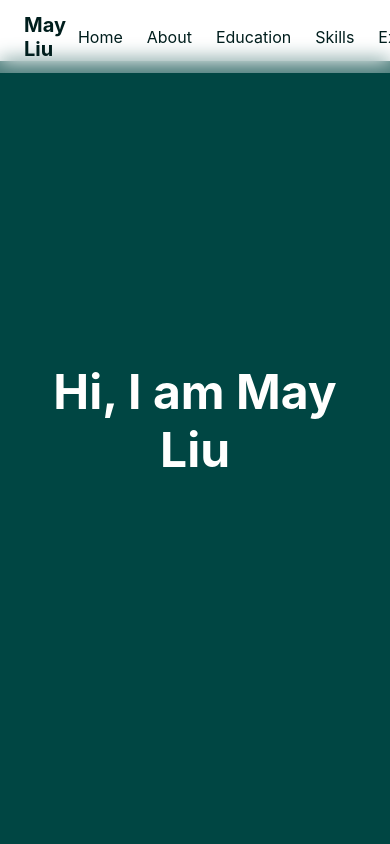
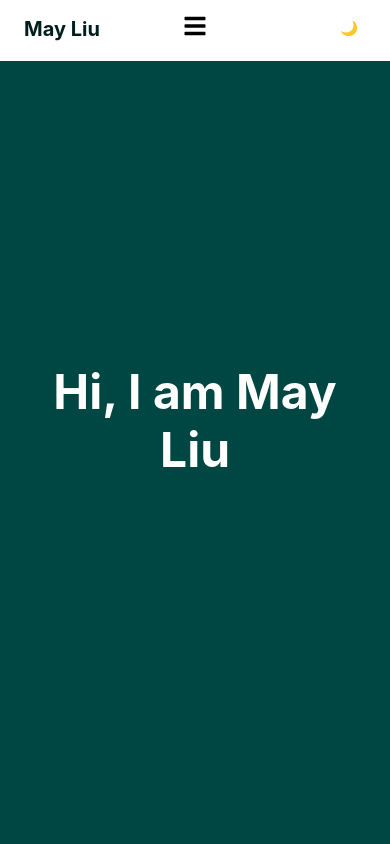
Before and after one commit to MayMobius/Personal-Website, a React (Create React App) app: page / in a window 390 px wide. Shown: the top 844 px of the page. Built offline with nearby package versions, Linux system fonts and the light colour scheme.

Commit message:
修改了header适配手机宽度，新增下来导航栏

```diff
--- a/src/components/Header.css
+++ b/src/components/Header.css
@@ -77,6 +77,7 @@ main {
 
 /* 导航链接 */
 .site-header .nav-links a {
+  margin-left: auto;
   margin: 0 0.75rem;
   font-size: 1rem;
   text-decoration: none;
@@ -88,6 +89,9 @@ main {
 
 /* 主题切换按钮 */
 .site-header .theme-toggle {
+  display: inline-flex;
+  align-items: center;
+  gap: 0.5rem;
   padding: 0.5rem 1rem;
   border: none;
   border-radius: 12px;
@@ -95,6 +99,8 @@ main {
   cursor: pointer;
   transition: background-color 0.3s ease, transform 0.2s;
   backdrop-filter: blur(10px);
+  flex-shrink: 0;       /* 不被 flex 容器压缩 */
+  white-space: nowrap;
 }
 .site-header.bright .theme-toggle {
   background-color: rgba(255, 255, 255, 0.3);
@@ -105,3 +111,75 @@ main {
 .site-header .theme-toggle:hover {
   transform: scale(1.05);
 }
+
+
+/* 汉堡图标，默认隐藏 */
+.mobile-menu-icon {
+  display: none;
+  font-size: 1.5rem;
+  cursor: pointer;
+  color: inherit; /* 跟随主题文字色 */
+}
+
+/* 移动端（≤768px） 折叠导航 & 汉堡图标可见 */
+@media (max-width: 768px) {
+
+  /* 显示汉堡按钮 */
+  .mobile-menu-icon {
+    display: block;
+  }
+
+  /* ——————— 移动端折叠导航 ——————— */
+/* —— 针对移动端：宽度小于 768px —— */
+@media (max-width: 768px) {
+  /* 隐藏原来的横排 nav，显示“汉堡”图标（假设你已经有切换 open 类的逻辑） */
+  .site-header .nav-links {
+    position: absolute;
+    top: 100%;               /* Header 正好下面 */
+    left: 50%;               /* 水平居中 */
+    transform: translateX(-50%);
+    width: 90%;              /* 留一点边距 */
+    max-width: 360px;
+    background-color: color-mix(in srgb, var(--ill-secondary) 98%, transparent); /* 次级背景色 */
+    border-radius: 8px;
+    box-shadow: 0 4px 12px rgba(0,0,0,0.1);
+    transition: visibility 0s linear 0.3s, opacity 0.3s ease;
+    padding: 1rem 0;
+    display: flex;
+    flex-direction: column;
+    align-items: center;
+    visibility: hidden;
+    opacity: 0;
+    z-index: 1001;           /* 确保在 header 之上，但不会盖住 header 自身 */
+  }
+  .site-header .nav-links.open {
+    visibility: visible;
+    opacity: 1;
+    transition-delay: 0s;
+  }
+
+  /* 每个链接垂直排列并加大触控面积 */
+  .site-header .nav-links a {
+    margin: 0.75rem 0;
+    font-size: 1.1rem;
+  }
+
+    .site-header .mobile-menu-icon {
+    position: absolute;
+    top: 50%;
+    left: 50%;
+    transform: translate(-50%, -50%);
+    z-index: 1002; /* 确保在 nav-links 和 theme-toggle 之上 */
+  }
+
+  .site-header .theme-toggle .tt-label {
+    display: none;
+  }
+
+  /* 2. 保持主题切换按钮在 header 右侧，不要放进菜单 */
+ .site-header .theme-toggle {
+    order: 2;     /* 把按钮推到最右 */
+    margin-right: 2.5rem;
+  }
+}
+}
--- a/src/components/Header.jsx
+++ b/src/components/Header.jsx
@@ -1,51 +1,56 @@
 // src/components/Header.jsx
-
 import React, { useContext, useState, useEffect } from 'react';
 import { ThemeContext } from '../ThemeProvider';
+import { FaBars, FaTimes } from 'react-icons/fa';
 import './Header.css';
 
 export default function Header() {
-  const { theme, toggleTheme } = useContext(ThemeContext); // theme = 'bright' or 'dark'
+  const { theme, toggleTheme } = useContext(ThemeContext); // bright 或 dark
   const [scrolled, setScrolled] = useState(false);
+  const [isMenuOpen, setIsMenuOpen] = useState(false);
 
   useEffect(() => {
-    const handleScroll = () => {
-      setScrolled(window.scrollY > 50);
-    };
-
+    const handleScroll = () => setScrolled(window.scrollY > 50);
     window.addEventListener('scroll', handleScroll);
-    handleScroll(); // 初始化时检查一次
-
-    return () => {
-      window.removeEventListener('scroll', handleScroll);
-    };
+    handleScroll();
+    return () => window.removeEventListener('scroll', handleScroll);
   }, []);
 
-  // 构建 header 的 class 列表
-  const headerClasses = [
-    'site-header',           // 基础样式
-    theme,                   // bright or dark
-    scrolled ? 'scrolled' : ''
-  ]
-    .filter(Boolean)
-    .join(' ');
+  // 拼 header class
+  const headerClasses = `site-header ${theme} ${scrolled ? 'scrolled' : ''}`;
 
   return (
     <header className={headerClasses}>
       <div className="container">
         <div className="logo">May Liu</div>
-        <nav className="nav-links">
-          <a href="#home">Home</a>
-          <a href="#about">About</a>
-          <a href="#education">Education</a>
-          <a href="#skills">Skills</a>
-          <a href="#experience">Experience</a>
-          <a href="#projects">Projects</a>
-          <a href="#contact">Contact</a>
+
+        {/* 移动端汉堡图标 */}
+        <div
+          className="mobile-menu-icon"
+          onClick={() => setIsMenuOpen(open => !open)}
+        >
+          {isMenuOpen ? <FaTimes /> : <FaBars />}
+        </div>
+
+        {/* 导航链接 */}
+        <nav className={`nav-links${isMenuOpen ? ' open' : ''}`}>
+          <a href="#home" onClick={() => setIsMenuOpen(false)}>Home</a>
+          <a href="#about" onClick={() => setIsMenuOpen(false)}>About</a>
+          <a href="#education" onClick={() => setIsMenuOpen(false)}>Education</a>
+          <a href="#skills" onClick={() => setIsMenuOpen(false)}>Skills</a>
+          <a href="#experience" onClick={() => setIsMenuOpen(false)}>Experience</a>
+          <a href="#projects" onClick={() => setIsMenuOpen(false)}>Projects</a>
+          <a href="#contact" onClick={() => setIsMenuOpen(false)}>Contact</a>
         </nav>
-        <button className="theme-toggle" onClick={toggleTheme}>
-          {theme === 'bright' ? '🌙 Dark' : '☀ Bright'}
-        </button>
+
+         <button className="theme-toggle" onClick={toggleTheme}>
+           <span className="tt-icon">
+             {theme === 'bright' ? '🌙' : '☀'}
+           </span>
+           <span className="tt-label">
+             {theme === 'bright' ? 'Dark' : 'Bright'}
+           </span>
+         </button>
       </div>
     </header>
   );
```
